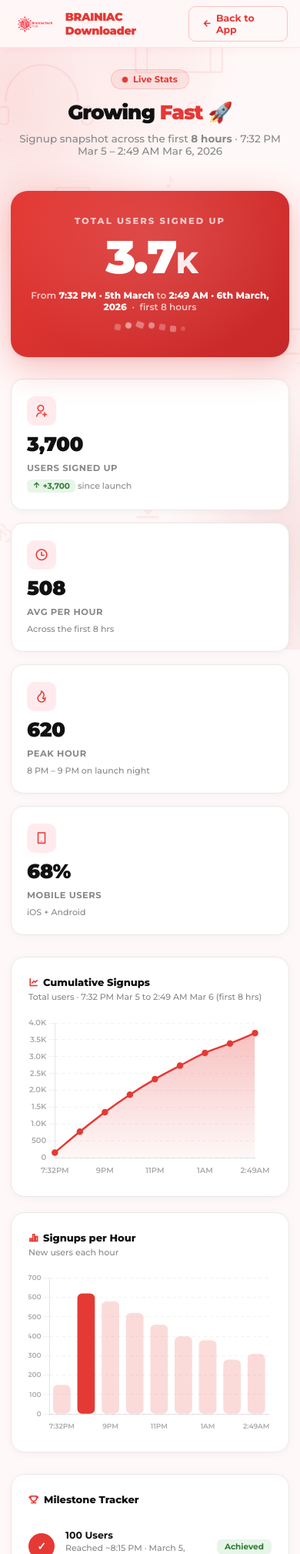
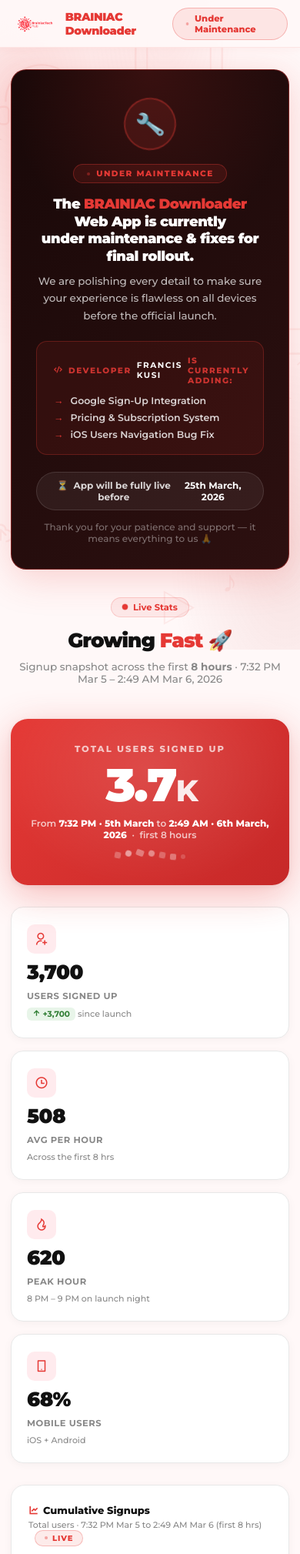
Before and after one commit to brainiacweb-tech/BRAINIAC-YouTube-Playlist-Downloader, a Flask app: page /stats in a window 390 px wide. Shown: the top 2019 px of the page at 77% size. Run offline with Flask 3, Linux system fonts and the light colour scheme; some libraries are stand-ins or nearby versions.

Commit message:
feat: maintenance mode + live responsive charts + route redirect

```diff
--- a/templates/stats.html
+++ b/templates/stats.html
@@ -224,6 +224,92 @@ nav {
   .counter-hero { padding: 32px 20px; }
 }
 
+/* ─── MAINTENANCE BANNER ──────────────────────────────────── */
+.maint-card {
+  background: linear-gradient(135deg, #180808 0%, #2d1010 100%);
+  border: 1.5px solid rgba(229,57,53,0.45);
+  border-radius: 20px;
+  padding: 36px 32px 32px;
+  margin-bottom: 36px;
+  text-align: center;
+  position: relative; overflow: hidden;
+  box-shadow: 0 10px 50px rgba(229,57,53,0.22);
+}
+.maint-card::before {
+  content: '';
+  position: absolute; inset: 0;
+  background: radial-gradient(ellipse 80% 55% at 50% 0%, rgba(229,57,53,0.14) 0%, transparent 65%);
+  pointer-events: none;
+}
+.maint-icon-wrap {
+  width: 68px; height: 68px; border-radius: 50%;
+  background: rgba(229,57,53,0.12); border: 2px solid rgba(229,57,53,0.35);
+  display: flex; align-items: center; justify-content: center;
+  margin: 0 auto 18px; font-size: 30px;
+  animation: wrenchRock 2.2s ease-in-out infinite;
+}
+@keyframes wrenchRock {
+  0%,100% { transform: rotate(-8deg); }
+  50%      { transform: rotate(8deg); }
+}
+.maint-status-pill {
+  display: inline-flex; align-items: center; gap: 7px;
+  background: rgba(229,57,53,0.12); border: 1px solid rgba(229,57,53,0.35);
+  border-radius: 999px; padding: 5px 16px; margin-bottom: 16px;
+  font-size: 10.5px; font-weight: 800; color: #e53935;
+  letter-spacing: 1.5px; text-transform: uppercase;
+}
+.maint-headline {
+  font-size: clamp(18px,4vw,26px); font-weight: 900;
+  color: #fff; letter-spacing: -.5px; line-height: 1.25; margin-bottom: 10px;
+}
+.maint-headline span { color: #e53935; }
+.maint-body {
+  font-size: 13.5px; color: rgba(255,255,255,0.72); font-weight: 500;
+  line-height: 1.65; margin-bottom: 22px; max-width: 540px; margin-left: auto; margin-right: auto;
+}
+.maint-dev-note {
+  background: rgba(229,57,53,0.09); border: 1px solid rgba(229,57,53,0.28);
+  border-radius: 14px; padding: 18px 22px;
+  margin: 0 auto 22px; max-width: 520px; text-align: left;
+}
+.maint-dev-note .dev-title {
+  font-size: 10.5px; font-weight: 800; color: rgba(229,57,53,0.85);
+  letter-spacing: 1.5px; text-transform: uppercase; margin-bottom: 12px;
+  display: flex; align-items: center; gap: 7px;
+}
+.maint-dev-note ul { list-style: none; padding: 0; margin: 0; display: flex; flex-direction: column; gap: 7px; }
+.maint-dev-note li {
+  font-size: 12.5px; font-weight: 600; color: rgba(255,255,255,0.82);
+  display: flex; align-items: center; gap: 9px;
+}
+.maint-dev-note li::before { content: '→'; color: #e53935; font-weight: 900; flex-shrink: 0; }
+.maint-deadline {
+  display: inline-flex; align-items: center; gap: 8px;
+  background: rgba(255,255,255,0.06); border: 1px solid rgba(255,255,255,0.12);
+  border-radius: 999px; padding: 9px 22px;
+  font-size: 12px; font-weight: 700; color: rgba(255,255,255,0.82);
+}
+.maint-deadline strong { color: #fff; }
+.maint-thank { font-size: 12px; color: rgba(255,255,255,0.4); margin-top: 14px; font-weight: 500; }
+
+/* ─── LIVE BADGE ───────────────────────────────────────────── */
+.live-badge {
+  display: inline-flex; align-items: center; gap: 5px;
+  background: rgba(229,57,53,0.10); border: 1px solid rgba(229,57,53,0.28);
+  border-radius: 999px; padding: 3px 11px;
+  font-size: 10px; font-weight: 800; color: var(--red);
+  letter-spacing: 1px; text-transform: uppercase; margin-left: 8px; vertical-align: middle;
+}
+.live-dot {
+  width: 6px; height: 6px; border-radius: 50%; background: #e53935;
+  animation: livePulse 1s ease-in-out infinite;
+}
+@keyframes livePulse {
+  0%,100% { opacity: 1; transform: scale(1); }
+  50%      { opacity: 0.35; transform: scale(0.65); }
+}
+
 /* ─── DOODLE BG ─────────────────────────────────────────────── */
 .doodle-bg {
   position: fixed; inset: 0; z-index: 0; pointer-events: none; overflow: hidden;
@@ -376,10 +462,28 @@ nav {
     <img src="/images/Gemini_Generated_Image_vi53psvi53psvi53-removebg-preview.png" alt="BRAINIAC">
     <span class="nav-logo-text">BRAINIAC Downloader</span>
   </a>
-  <a href="/" class="nav-back"><i class="ri-arrow-left-line"></i> Back to App</a>
+  <span style="display:inline-flex;align-items:center;gap:7px;background:rgba(229,57,53,0.10);border:1.5px solid rgba(229,57,53,0.30);border-radius:999px;padding:6px 16px;font-size:11.5px;font-weight:800;color:#e53935;"><span class="live-dot"></span>Under Maintenance</span>
 </nav>
 
 <div class="page">
+
+  <!-- MAINTENANCE BANNER -->
+  <div class="maint-card">
+    <div class="maint-icon-wrap">🔧</div>
+    <div class="maint-status-pill"><span class="live-dot"></span> Under Maintenance</div>
+    <h2 class="maint-headline">The <span>BRAINIAC Downloader</span> Web App is currently<br>under maintenance &amp; fixes for final rollout.</h2>
+    <p class="maint-body">We are polishing every detail to make sure your experience is flawless on all devices before the official launch.</p>
+    <div class="maint-dev-note">
+      <div class="dev-title"><i class="ri-code-s-slash-line"></i> Developer <strong style="color:#fff">FRANCIS KUSI</strong> is currently adding:</div>
+      <ul>
+        <li>Google Sign-Up Integration</li>
+        <li>Pricing &amp; Subscription System</li>
+        <li>iOS Users Navigation Bug Fix</li>
+      </ul>
+    </div>
+    <div class="maint-deadline">⏳ &nbsp;App will be fully live before <strong>25th March, 2026</strong></div>
+    <div class="maint-thank">Thank you for your patience and support — it means everything to us 🙏</div>
+  </div>
 
   <!-- HEADER -->
   <div class="page-header">
@@ -435,18 +539,18 @@ nav {
     <!-- Cumulative Growth -->
     <div class="chart-card">
       <h3><i class="ri-line-chart-line" style="color:var(--red);margin-right:6px"></i>Cumulative Signups</h3>
-      <div class="chart-sub">Total users · 7:32 PM Mar 5 to 2:49 AM Mar 6 (first 8 hrs)</div>
-      <div class="chart-wrap">
-        <canvas id="growthChart" height="200"></canvas>
+      <div class="chart-sub">Total users · 7:32 PM Mar 5 to 2:49 AM Mar 6 (first 8 hrs) <span class="live-badge"><span class="live-dot"></span>Live</span></div>
+      <div class="chart-wrap" style="position:relative;height:240px;">
+        <canvas id="growthChart"></canvas>
       </div>
     </div>
 
     <!-- Hourly bar -->
     <div class="chart-card">
       <h3><i class="ri-bar-chart-2-line" style="color:var(--red);margin-right:6px"></i>Signups per Hour</h3>
-      <div class="chart-sub">New users each hour</div>
-      <div class="chart-wrap">
-        <canvas id="hourlyChart" height="200"></canvas>
+      <div class="chart-sub">New users each hour <span class="live-badge"><span class="live-dot"></span>Live</span></div>
+      <div class="chart-wrap" style="position:relative;height:240px;">
+        <canvas id="hourlyChart"></canvas>
       </div>
     </div>
 
@@ -523,7 +627,7 @@ nav {
 
 <script>
 /* ─── ANIMATED COUNTERS ────────────────────────────────────── */
-const TARGET = 3700;
+let liveCount = 3700;
 
 function animateCount(el, target, duration, suffix, decimals) {
   let start = null;
@@ -539,8 +643,20 @@ function animateCount(el, target, duration, suffix, decimals) {
   requestAnimationFrame(step);
 }
 
+function updateLiveCounters() {
+  const k = (liveCount / 1000).toFixed(1);
+  document.getElementById('mainCounter').innerHTML = k + '<span class="k">K</span>';
+  document.getElementById('c1').textContent = liveCount.toLocaleString();
+}
+
+function tickLive() {
+  liveCount += Math.floor(Math.random() * 3) + 1;
+  updateLiveCounters();
+  setTimeout(tickLive, 8000 + Math.random() * 12000); /* every 8–20 s */
+}
+
 window.addEventListener('DOMContentLoaded', () => {
-  /* big counter */
+  /* big counter — animate in */
   const mainEl = document.getElementById('mainCounter');
   let start = null;
   const dur = 2200;
@@ -551,10 +667,11 @@ window.addEventListener('DOMContentLoaded', () => {
     const val = ease * 3.7;
     mainEl.innerHTML = val.toFixed(1) + '<span class="k">K</span>';
     if (p < 1) requestAnimationFrame(animMain);
+    else setTimeout(tickLive, 5000); /* start live ticking after 5 s */
   };
   requestAnimationFrame(animMain);
 
-  animateCount(document.getElementById('c1'), TARGET, 2200, '', false);
+  animateCount(document.getElementById('c1'), liveCount, 2200, '', false);
   animateCount(document.getElementById('c2'), 508, 2200, '', false);
 });
 
@@ -595,6 +712,7 @@ new Chart(growthCtx, {
   },
   options: {
     responsive: true,
+    maintainAspectRatio: false,
     interaction: { mode: 'index', intersect: false },
     plugins: {
       legend: { display: false },
@@ -656,6 +774,7 @@ new Chart(hourlyCtx, {
   },
   options: {
     responsive: true,
+    maintainAspectRatio: false,
     plugins: {
       legend: { display: false },
       tooltip: {
--- a/web_app.py
+++ b/web_app.py
@@ -1905,10 +1905,8 @@ def api_admin_set_plan():
 
 @app.route("/")
 def landing():
-    if current_user.is_authenticated:
-        return redirect("/app")
-    resp = render_template("landing.html")
-    return resp, 200, {"Cache-Control": "public, max-age=300"}
+    # App is under maintenance — show stats/maintenance page to everyone
+    return redirect("/stats", 302)
 
 # Google Search Console domain verification
 _GSITE_TOKEN = os.environ.get("GOOGLE_SITE_VERIFY", "gFXOPMcc20rPxHnQwiIZHtrRALzPJdNO_-em6L0nD2M")
@@ -1972,29 +1970,9 @@ function setDevice(d){
     return html
 
 @app.route("/app")
-@login_required
-@limiter.limit("120 per minute")
 def index():
-    from datetime import datetime as _dt
-    plan   = _get_user_plan(current_user)
-    today  = _dt.utcnow().strftime("%Y-%m-%d")
-    row    = DailyDownload.query.filter_by(user_id=current_user.id, date_str=today).first()
-    used   = row.count if row else 0
-    limits = PLAN_LIMITS[plan]
-    resp = make_response(render_template(
-        "index.html",
-        username=current_user.username,
-        avatar=current_user.avatar,
-        email=current_user.email,
-        user_plan=plan,
-        plan_used=used,
-        plan_limit=limits["daily"],
-        plan_max_quality=limits["quality"],
-    ))
-    resp.headers["Cache-Control"] = "no-store, no-cache, must-revalidate, max-age=0"
-    resp.headers["Pragma"] = "no-cache"
-    resp.headers["Expires"] = "0"
-    return resp
+    # App is under maintenance — redirect all users to the maintenance/stats page
+    return redirect("/stats", 302)
 
 
 @app.route("/api/search", methods=["POST"])
```
